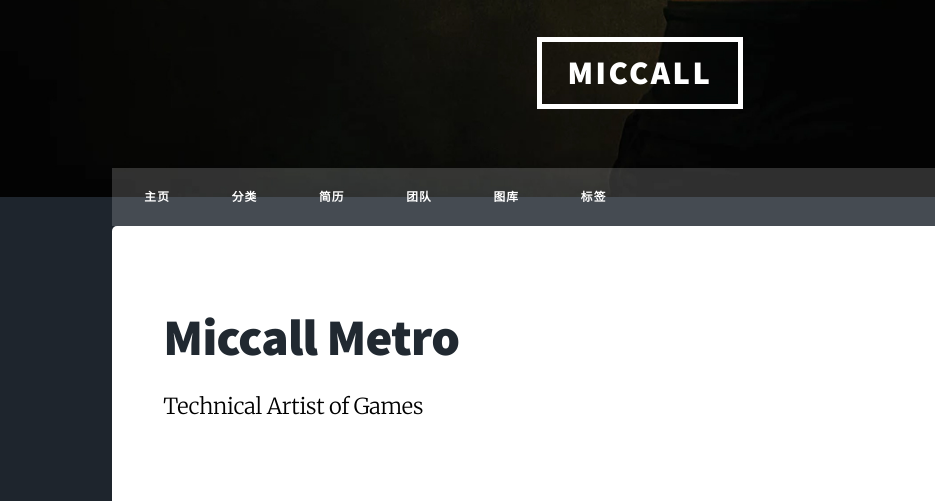
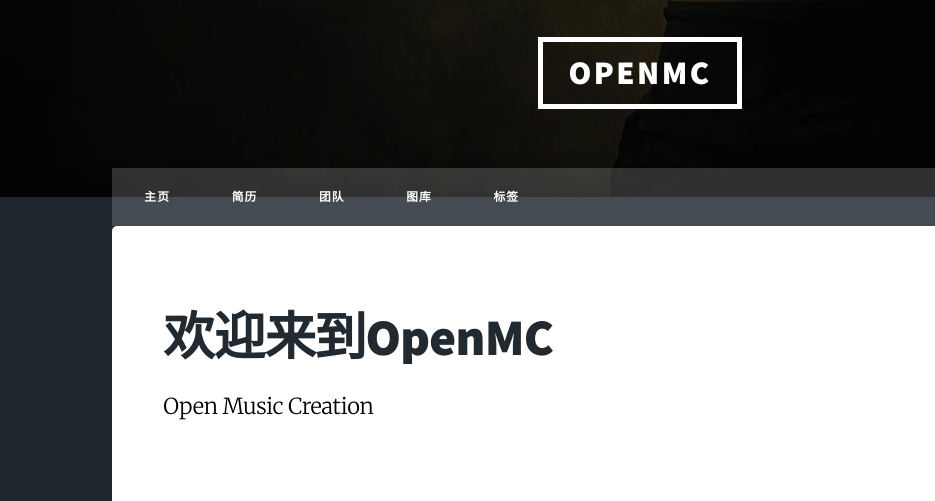
Before and after one commit to openmc-cn/openmc-cn.github.io, a plain HTML site: page index.html in a window 1280 px wide. Shown: the part 603-1104 px from the top of the page, 0-935 px from the left. Drawn offline with nearby package versions, Linux system fonts and the light colour scheme; some packages are replaced by stand-ins of ours; a script that the page names is missing; files whose address does not match are found by name.

Commit message:
Site updated: 2019-05-02 16:07:16

```diff
--- a/index.html
+++ b/index.html
@@ -12,7 +12,7 @@
     <meta name="viewport" content="width=device-width, initial-scale=1, user-scalable=no">
     <link rel="stylesheet" href="/css/mic_main.css">
     <link rel="stylesheet" href="/css/dropdownMenu.css">
-    <meta name="keywords" content="miccall">
+    <meta name="keywords" content="OpenMC">
 
     	<script async src="//busuanzi.ibruce.info/busuanzi/2.3/busuanzi.pure.mini.js"></script>
 
@@ -71,7 +71,7 @@
         <!-- Intro 头部显示 s -->
                 <div id="intro">
             <h1>This is<br>
-                        MICCALL </h1>
+                        OpenMC </h1>
             <p> Whatever is worth doing is worth doing well <br> I'll think of you every step of the way
             </p>
             <ul class="actions">
@@ -81,7 +81,7 @@
         <!-- Intro 头部显示 e -->
         <!-- Header 头部logo start -->
         <header id="header">
-    <a href="/" class="logo">MICCALL</a>
+    <a href="/" class="logo">OpenMC</a>
 </header>
         <!-- Header 头部logo end -->
         <!-- Nav 导航条 start -->
@@ -92,14 +92,6 @@
 	            <a href="/" rel="nofollow">主页</a>
 	        </li>
 			<!-- categories_name  分类   -->
-
-	        <li class="active">
-	            <a href="#s1">分类</a>
-	                    <ul class="submenu">
-	                        <li>
-
-	                    </li></ul>
-	        </li>
 
 	        <!-- archives  归档   -->
 
@@ -158,8 +150,8 @@
             <!-- Main first s-->
             <article id="me" class="panel">
                 <header style="color: #000000">
-                    <h1>Miccall Metro</h1>
-                    <p>Technical  Artist  of  Games</p>
+                    <h1>欢迎来到OpenMC</h1>
+                    <p>Open Music Creation</p>
                 </header>
                 <a href class="jumplink pic">
                     <span class="arrow icon fa-chevron-right"><span></span></span>
```
Also changed, not shown: archives/2019/05/index.html (+3 -11 lines), archives/2019/index.html (+3 -11 lines), archives/index.html (+3 -11 lines), uncategorized/2019/hello-world.html (+2 -10 lines).
